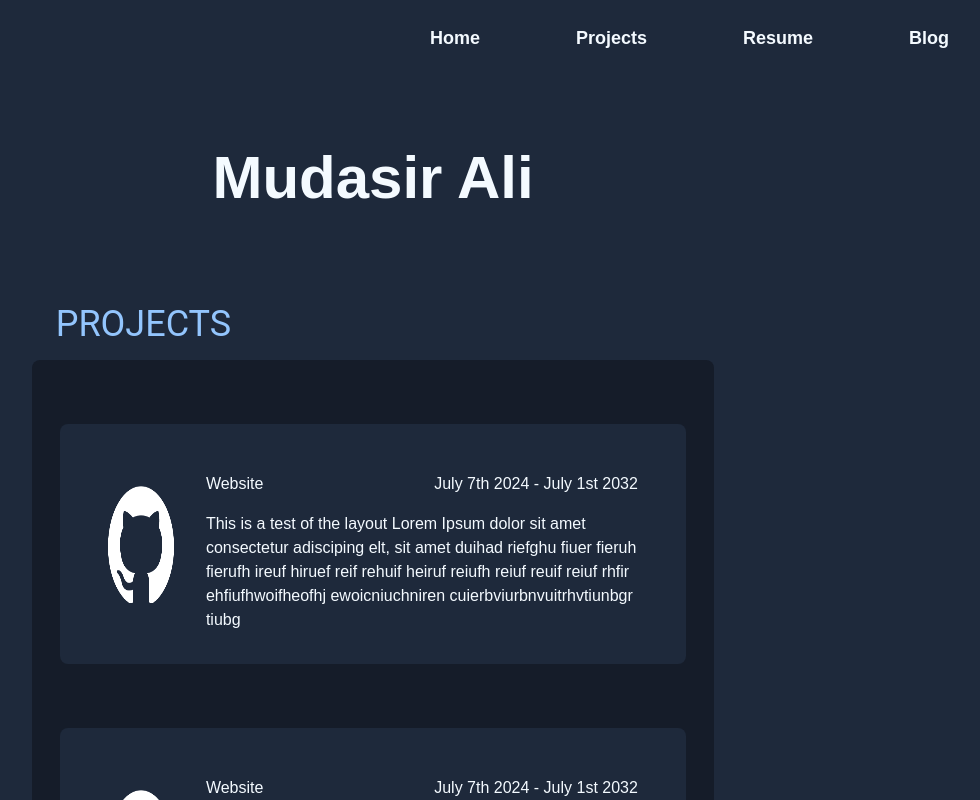
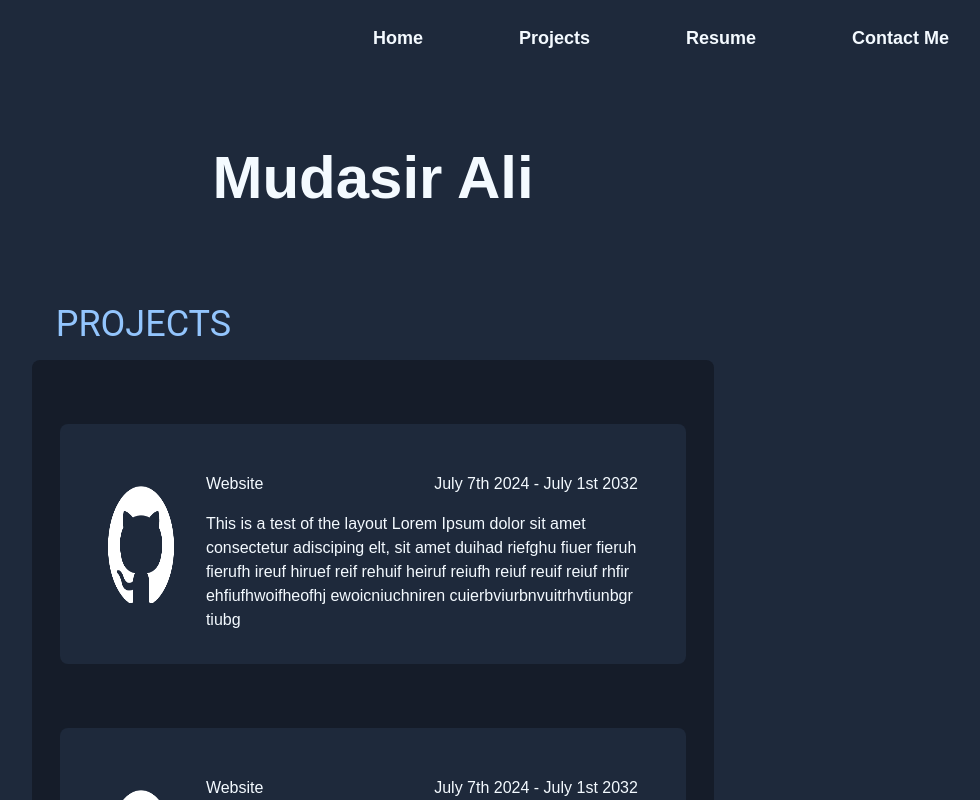
Before and after one commit to mud-ali/website, a Next.js app: page / in a window 1280 px wide. Shown: the top 800 px of the page, without its empty margins (267-1247 px from the left). Built offline with nearby package versions, Linux system fonts and the light colour scheme.

Commit message:
change url

```diff
--- a/data/headerLinkInfo.ts
+++ b/data/headerLinkInfo.ts
@@ -14,7 +14,7 @@ export const headerLinkInfo : headerLinkProps[] = [
         display: "Resume"
     },
     {
-        url: "/blog",
-        display: "Blog"
+        url: "/contact",
+        display: "Contact Me"
     }
 ]
```
